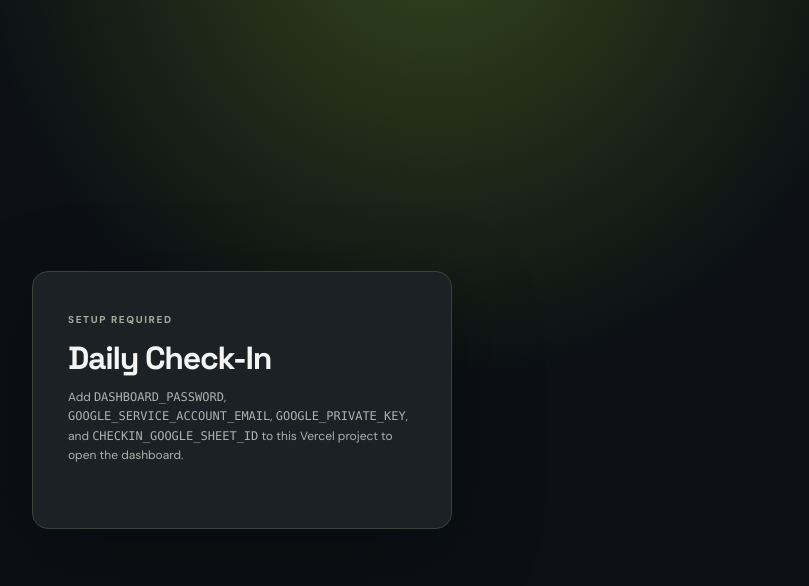
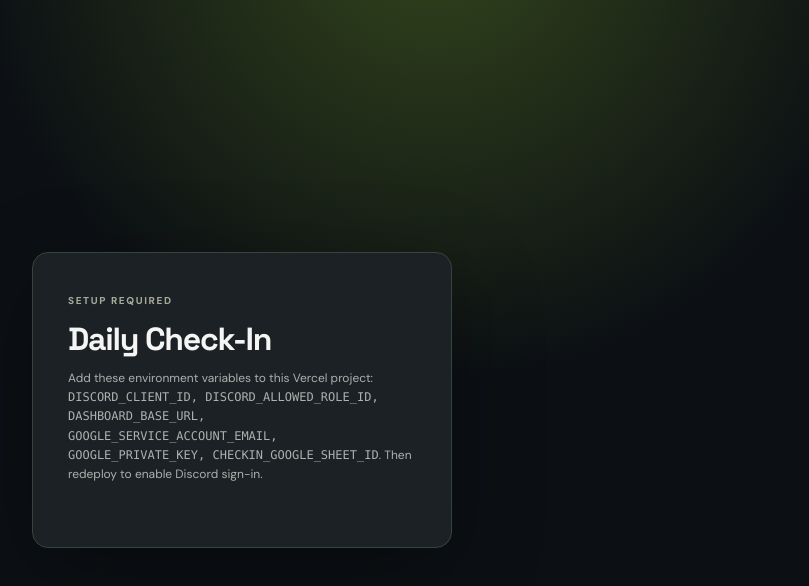
Before and after one commit to saintrey-lang/daily-check-in-bot, a Next.js app: page / in a window 1280 px wide. Shown: the top 586 px of the page, without its empty margins (398-1207 px from the left). Built offline with nearby package versions, Linux system fonts and the light colour scheme; no server answers.

Commit message:
Add Discord dashboard setup checks

```diff
--- a/app/globals.css
+++ b/app/globals.css
@@ -99,6 +99,8 @@ nav a span { color: #a7afad; width: 15px; text-align: center; font-size: 17px; f
 .auth-card p { font-size: 12px; color: #aab3ae; line-height: 1.6; margin: 0 0 28px; }
 .auth-card .full { width: 100%; margin-top: 9px; background: #dff760; color: #19270e; }
 .auth-card .error { margin-bottom: 10px; }
+.discord-login { display: block; text-align: center; padding: 12px 15px; border-radius: 8px; font-size: 13px; font-weight: 800; background: #5865f2; color: white; }
+.discord-login:hover { background: #707cf6; }
 @media (max-width: 1050px) { .sidebar { width: 72px; flex-basis: 72px; } .brand { margin-left: 2px; } .brand div, nav a:not(.nav-active), nav .nav-active { font-size: 0; } nav a span { font-size: 19px; } .sidebar-bottom { font-size: 0; } .sidebar-bottom button { font-size: 9px; } .content-inner { padding: 35px 25px 75px; } }
 @media (max-width: 770px) { .sidebar { display: none; } .topbar { padding: 0 22px; height: 58px; } .topbar-right { font-size: 0; } .content-inner { padding: 30px 18px 65px; } .stats-grid { grid-template-columns: 1fr 1fr; } .stats-grid .stat:last-child { grid-column: span 2; } .editors, .schedule-card { grid-template-columns: 1fr; } .launch { align-items: flex-start; flex-direction: column; } .schedule-card { gap: 15px; } }
 @media (max-width: 450px) { .intro-row { align-items: flex-start; flex-direction: column; } .stat { padding: 17px; min-height: 130px; } .stat b { font-size: 29px; } .stat b.code-stat { font-size: 23px; } .two-cols { grid-template-columns: 1fr; gap: 0; } .save-bar { align-items: stretch; flex-direction: column; } .save-bar button { width: 100%; } }
--- a/app/page.tsx
+++ b/app/page.tsx
@@ -1,19 +1,21 @@
 import { cookies } from "next/headers";
 import { redirect } from "next/navigation";
-import { SESSION_COOKIE, verifySession } from "@/lib/auth";
+import { authorizedSession, SESSION_COOKIE } from "@/lib/auth";
 import Dashboard from "./dashboard";
 
 export const dynamic = "force-dynamic";
 
 export default async function Home() {
-  if (!process.env.DASHBOARD_PASSWORD || !process.env.GOOGLE_SERVICE_ACCOUNT_EMAIL || !process.env.GOOGLE_PRIVATE_KEY || !process.env.CHECKIN_GOOGLE_SHEET_ID) {
+  const needed = ["DISCORD_CLIENT_ID", "DISCORD_CLIENT_SECRET", "DISCORD_ALLOWED_ROLE_ID", "DASHBOARD_BASE_URL", "GOOGLE_SERVICE_ACCOUNT_EMAIL", "GOOGLE_PRIVATE_KEY", "CHECKIN_GOOGLE_SHEET_ID"];
+  const missing = needed.filter((name) => !process.env[name]);
+  if (missing.length) {
     return <main className="auth-shell"><section className="auth-card">
       <span className="eyebrow">SETUP REQUIRED</span>
       <h1>Daily Check-In</h1>
-      <p>Add <code>DASHBOARD_PASSWORD</code>, <code>GOOGLE_SERVICE_ACCOUNT_EMAIL</code>, <code>GOOGLE_PRIVATE_KEY</code>, and <code>CHECKIN_GOOGLE_SHEET_ID</code> to this Vercel project to open the dashboard.</p>
+      <p>Add these environment variables to this Vercel project: <code>{missing.join(", ")}</code>. Then redeploy to enable Discord sign-in.</p>
     </section></main>;
   }
   const cookie = (await cookies()).get(SESSION_COOKIE)?.value;
-  if (!verifySession(cookie)) redirect("/login");
+  if (!await authorizedSession(cookie)) redirect("/login");
   return <Dashboard />;
 }
```
